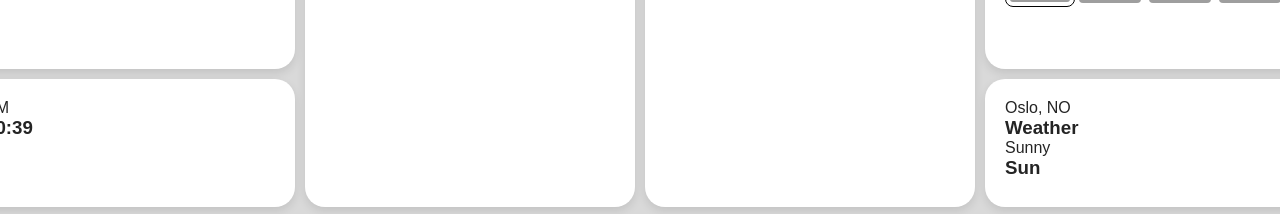
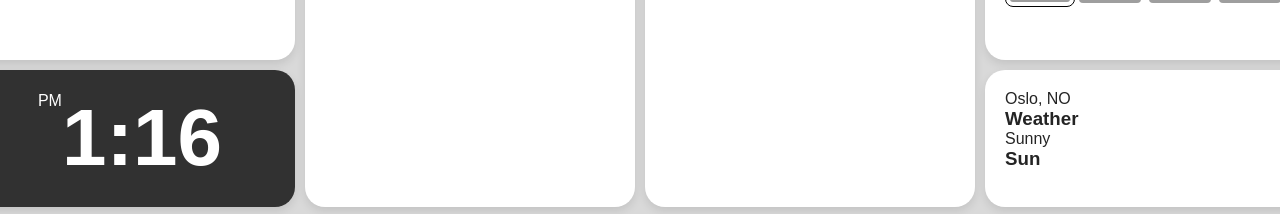
Before and after one commit to marianneindreb/focused, a React (Vite) app: page / in a window 1280 px wide. Shown: the part 630-844 px from the top of the page. Built offline with nearby package versions, Linux system fonts and the light colour scheme; grey boxes are pictures that could not be loaded.

Commit message:
feat: clock-component (#8)

```diff
--- a/src/components/Clock.tsx
+++ b/src/components/Clock.tsx
@@ -1,8 +1,60 @@
-const Clock = () => {
+import { useState, useEffect } from 'react';
+
+interface ClockObject {
+  hours12: number;
+  hours24: number;
+  minutes: number;
+  timeOfDay: string;
+}
+
+function getTime(): ClockObject {
+  const time = new Date();
+  let hours24 = time.getHours();
+  const minutes = time.getMinutes();
+  const timeOfDay = hours24 >= 12 ? 'PM' : 'AM';
+
+  let hours12 = hours24;
+  if (hours24 > 12) {
+    hours12 = hours24 - 12;
+  } else if (hours24 === 0) {
+    hours12 = 12;
+  }
+  return { hours12, hours24, minutes, timeOfDay };
+}
+
+const Clock: React.FC = () => {
+  const [currentTime, setCurrentTime] = useState<ClockObject>(getTime());
+  const [is24HourFormat, setIs24HourFormat] = useState<boolean>(false);
+
+  useEffect(() => {
+    const intervalId = setInterval(() => {
+      setCurrentTime(getTime());
+    }, 30000);
+
+    return () => clearInterval(intervalId);
+  }, []);
+
+  const toggleTimeFormat = () => {
+    setIs24HourFormat(!is24HourFormat);
+  };
+
+  const formatTime = (hours: number, minutes: number) => {
+    const formattedMinutes = minutes < 10 ? `0${minutes}` : minutes;
+    return `${hours}:${formattedMinutes}`;
+  };
+
   return (
-    <div className="clock-container widget-container">
-      <p>PM</p>
-      <h3>10:39</h3>
+    <div className="clock-container widget-container" onClick={toggleTimeFormat}>
+      <div className="clock-wrapper">
+        {is24HourFormat ? (
+          <p className="time">{formatTime(currentTime.hours24, currentTime.minutes)}</p>
+        ) : (
+          <>
+            <p>{currentTime.timeOfDay}</p>
+            <p className="time">{formatTime(currentTime.hours12, currentTime.minutes)}</p>
+          </>
+        )}
+      </div>
     </div>
   );
 };
--- a/src/styles/_clock.scss
+++ b/src/styles/_clock.scss
@@ -0,0 +1,18 @@
+.clock-container {
+  display: flex;
+  justify-content: center;
+  align-items: center;
+  background-color: #313131;
+  color: white;
+
+  .clock-wrapper {
+    display: flex;
+    align-items: flex-start;
+  }
+
+  .time {
+    font-family: 'Cabin Condensed', sans-serif;
+    font-weight: bold;
+    font-size: 5rem;
+  }
+}
```
